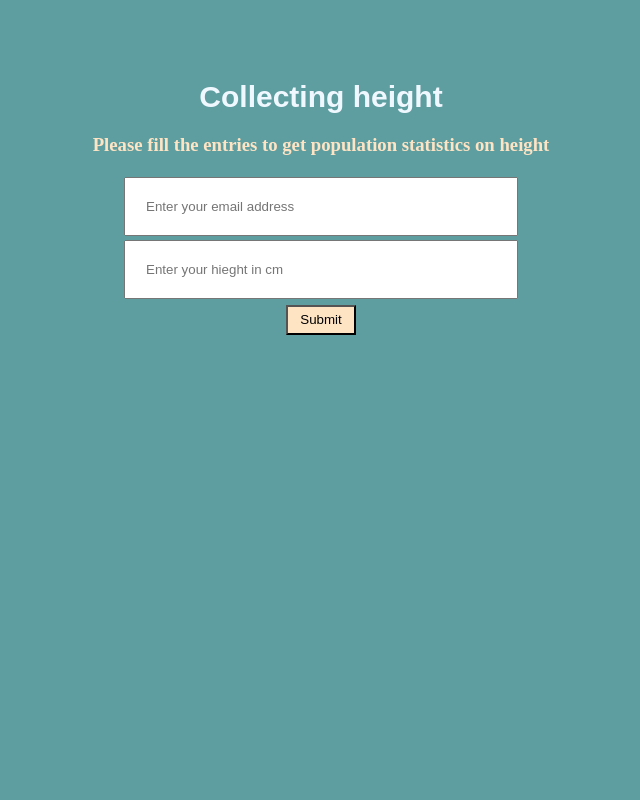
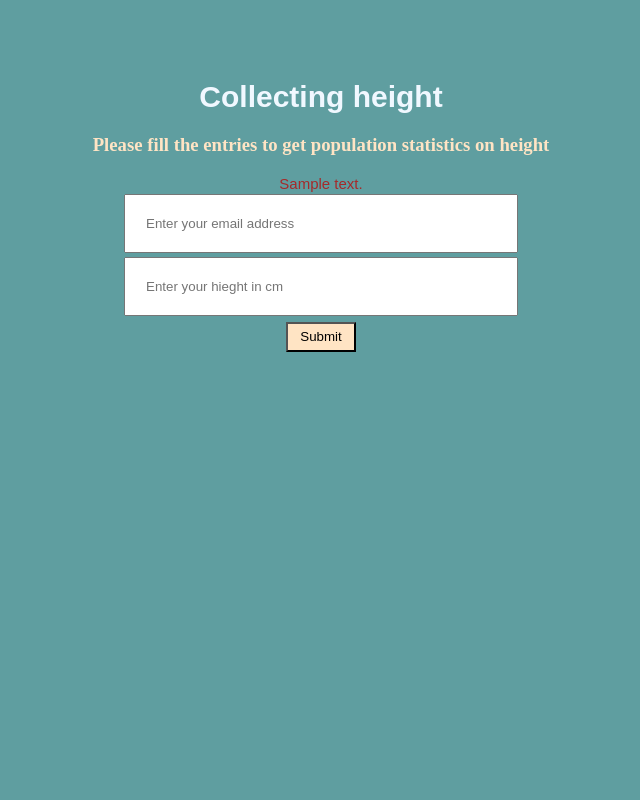
Before and after one commit to memolinda/web_app_database, a Flask app: template templates/index.html in a window 1280 px wide. Shown: the whole page, without its empty margins (319-959 px from the left). Run offline with Flask 2, Linux system fonts and the light colour scheme; the template is opened without the code that fills it: most values are stand-ins (such as "Sample title", 1, 10 or a date in 2020).

Commit message:
fron end: message if the email address already exist

```diff
--- a/static/main.css
+++ b/static/main.css
@@ -43,3 +43,10 @@ html,body{
 .container p {
   margin: 150px;
 }
+
+.message{
+  font-family: Arial, sans-serif;
+  font-size: 15px;
+  color: #A52A2A
+
+}
--- a/templates/index.html
+++ b/templates/index.html
@@ -14,6 +14,9 @@
         <h3>
           Please fill the entries to get population statistics on height
         </h3>
+        <div class="message">
+          {{text | safe}}
+        </div>
         <form action={{url_for('success')}} method="POST">
           <input title="Your email will be safe with us!" placeholder="Enter your email address" type="email" name="email_address" required><br>
           <input title="Your data will be safe with us!" placeholder="Enter your hieght in cm" type="number" min = "50" max="300" name="height" required><br>
```
